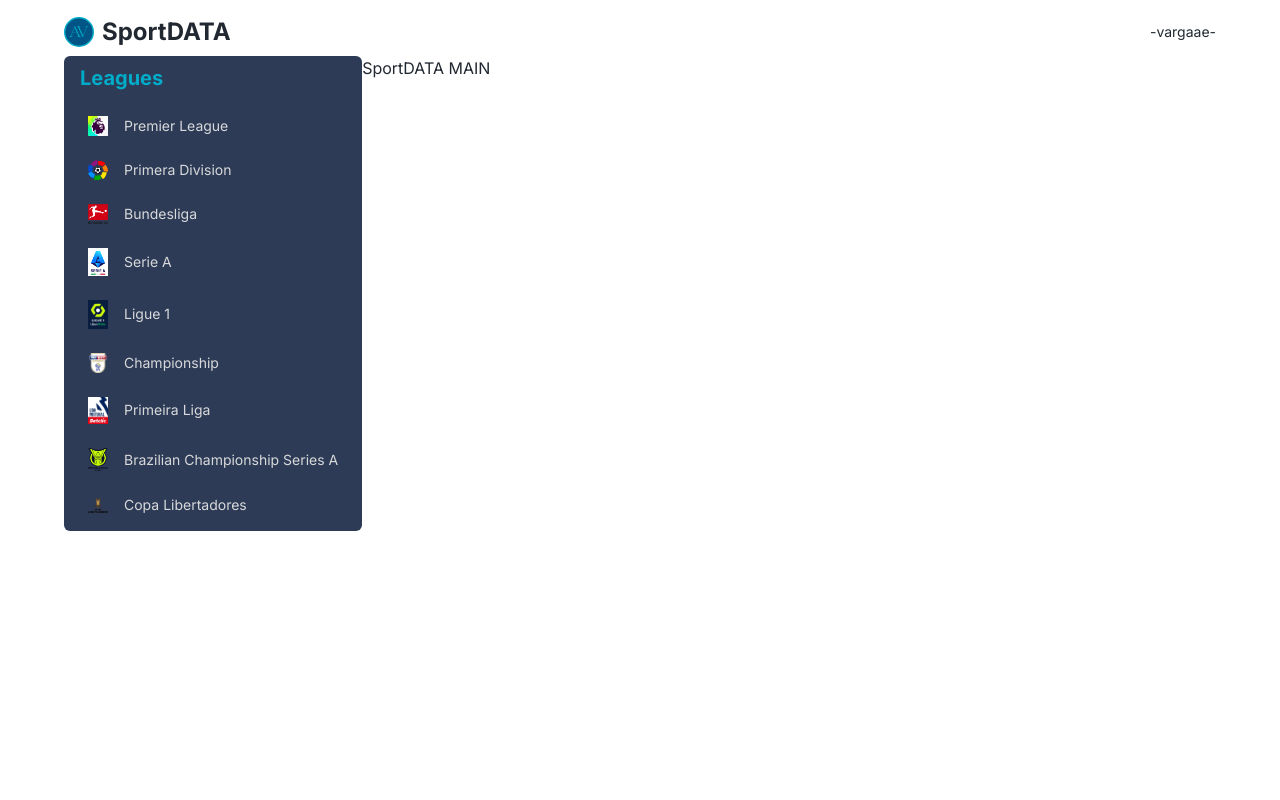
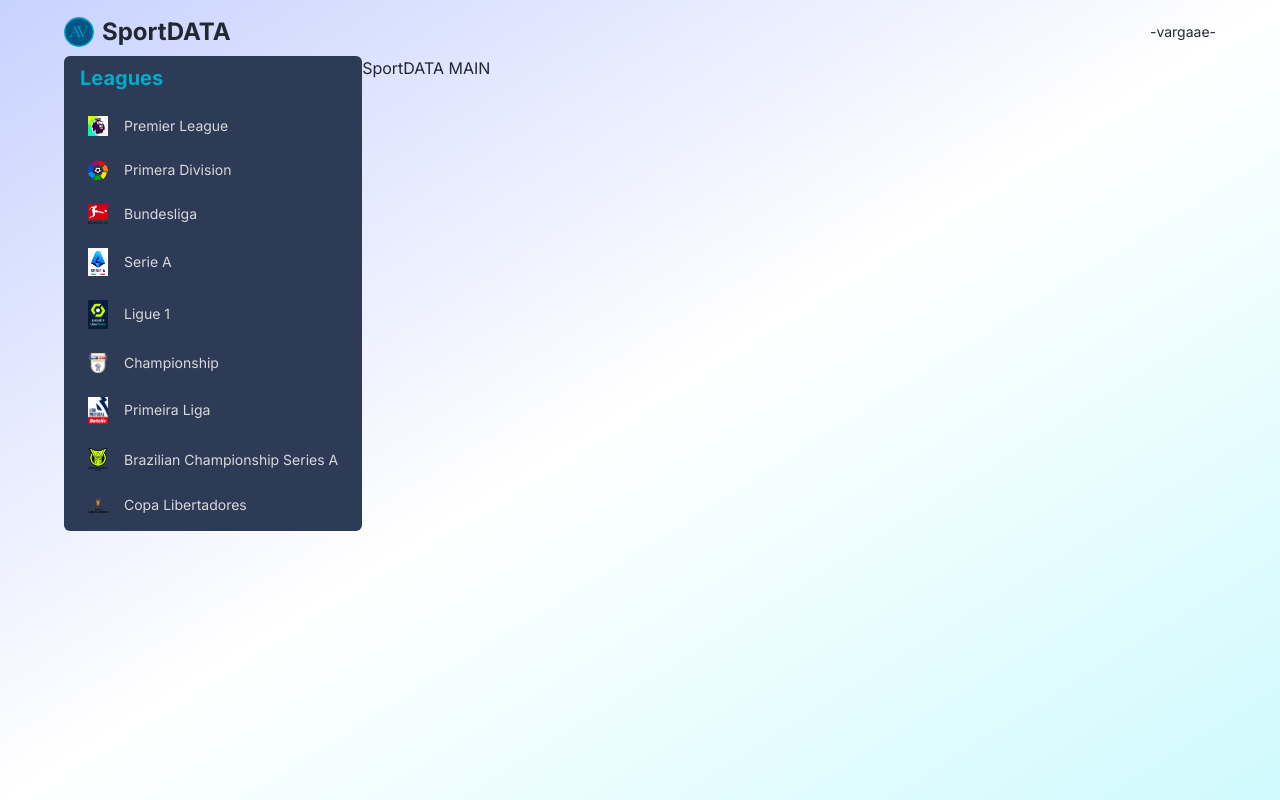
Before and after one commit to vargaae/sportdata-next-2024, a Next.js app: page / in a window 1280 px wide. Built offline with nearby package versions, Linux system fonts and the light colour scheme.

Commit message:
003styling-background gradient

```diff
--- a/src/app/globals.css
+++ b/src/app/globals.css
@@ -3,5 +3,11 @@
 @tailwind utilities;
 
 body {
-  background-color: #FFF;
+  background-color: #ffffff;
+  /* background-image: linear-gradient(
+    90deg,
+    #ffffff 0%,
+    #74ebd5 50%,
+    #9face6 100%
+  ); */
 }
--- a/src/app/layout.tsx
+++ b/src/app/layout.tsx
@@ -21,7 +21,7 @@ export default function RootLayout({
   return (
     <html lang="en">
       <body className={inter.className}>
-        <main className="px-2 md:px-16 md:py-2 text-textPrimary">
+        <main className="px-2 md:px-16 md:py-2 text-textPrimary fixed h-screen w-full bg-gradient-to-br from-indigo-200 via-white to-cyan-100">
           <Navbar />
           <section className="flex spaxe-x-4">
             <Sidebar />
```
